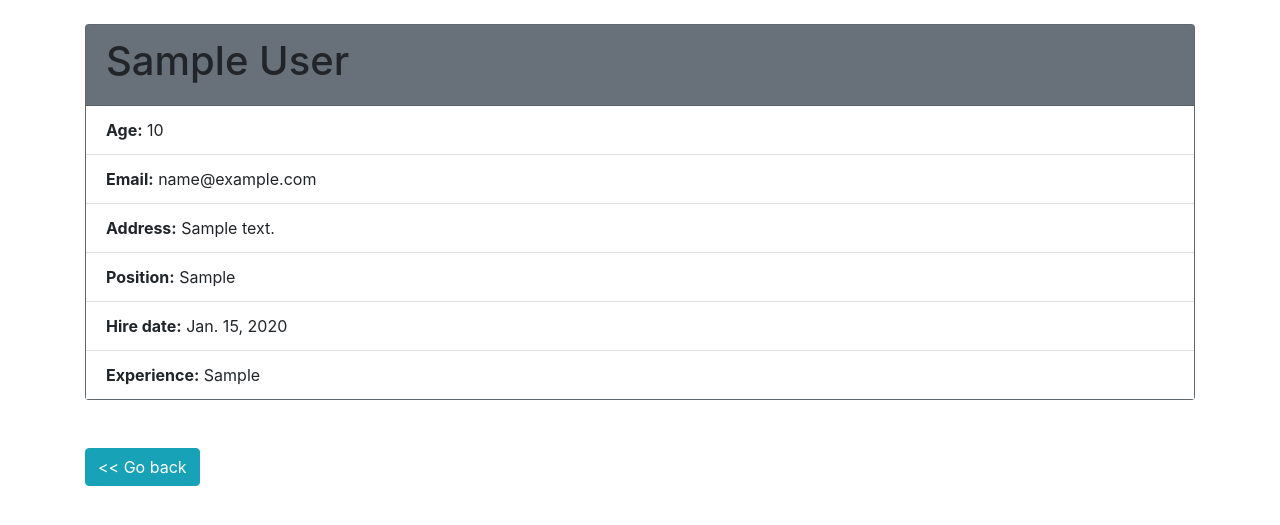
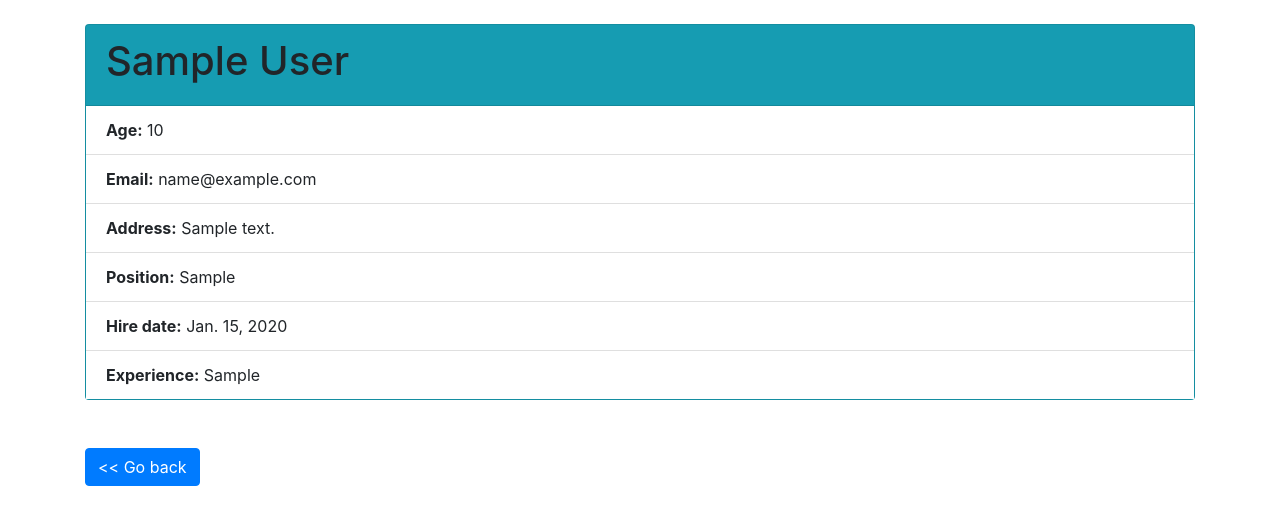
Before and after one commit to phil7394/django_react_auth, a Django app: page /empls/details/1/ in a window 1280 px wide. Shown: the part 56-581 px from the top of the page. Run offline with Django 3.2, Linux system fonts and the light colour scheme; tables that the repository leaves empty hold one stand-in row (values such as "Sample post"); some libraries are stand-ins or nearby versions.

Commit message:
added styling

```diff
--- a/employee_app/templates/details.html
+++ b/employee_app/templates/details.html
@@ -1,6 +1,6 @@
 {% include 'partials/header.html' %}
 <div class="container">
-    <div class="card bg-secondary">
+    <div class="card bg-info">
         <div class="card-block">
              <div class="card-header">
                 <h1>{{employee.name}}</h1>
@@ -17,6 +17,6 @@
     </div>
     <br>
     <br>
-    <a href="/empls" class="btn btn-info"><< Go back</a>
+    <a href="/empls" class="btn btn-primary"><< Go back</a>
 </div>
 {% include 'partials/footer.html' %}
```
